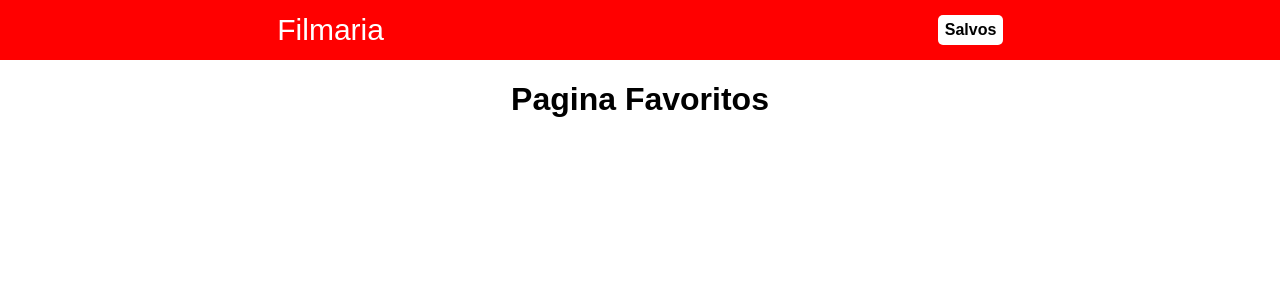
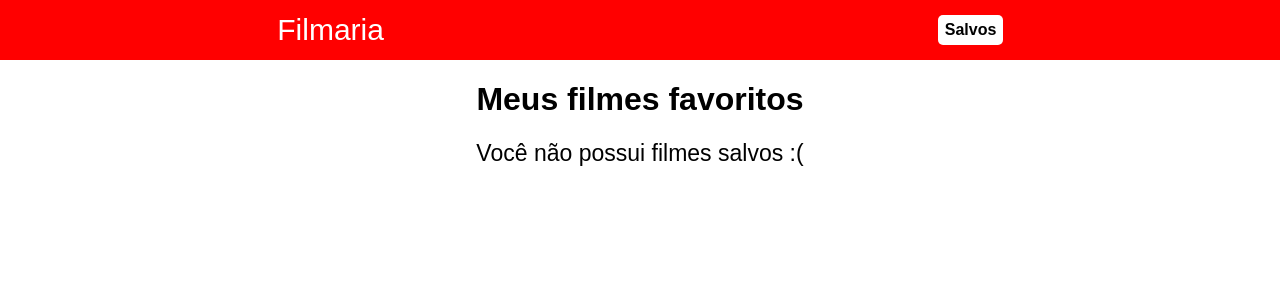
Before and after one commit to j-hellman/react-filmaria, a React (Create React App) app: page /favoritos in a window 1280 px wide. Shown: the top 300 px of the page. Built offline with nearby package versions, Linux system fonts and the light colour scheme.

Commit message:
pagina favoritos

```diff
--- a/src/pages/Favoritos/favoritos.css
+++ b/src/pages/Favoritos/favoritos.css
@@ -0,0 +1,36 @@
+
+#meus-filmes{
+  display: flex;
+  flex-direction: column;
+  justify-content: center;
+  align-items: center;
+  width: 100%;
+}
+
+ul{
+  padding: 0;
+}
+
+ul li{
+  padding: 0;
+  list-style: none;
+  min-width: 800px;
+  display: flex;
+  align-items: center;
+  justify-content: space-between;
+  margin-bottom: 10px;
+}
+
+span{
+  font-size: 23px;
+}
+
+button{
+  margin-left: 15px;
+}
+
+ul li div a{
+  text-decoration: none;
+  color: red;
+  font-size: 18px;
+}
--- a/src/pages/Favoritos/index.js
+++ b/src/pages/Favoritos/index.js
@@ -1,8 +1,51 @@
+import React from 'react';
 import './favoritos.css';
+import { useEffect, useState } from 'react';
+import { Link } from 'react-router-dom';
+import { toast } from 'react-toastify';
 
 
 export default function Favoritos(){
+  const [filmes, setFilmes] = useState([]);
+
+  useEffect(()=>{
+    const minhaLista = localStorage.getItem('filmes'); //Dentro de 'minhaLista' ficarão todos os filmes do 'localStorage'em string
+    setFilmes(JSON.parse(minhaLista) || []); //Transforma em JSON o que estava em string
+  }, []);
+
+  function handleDelete(id){
+    let filtroFilmes = filmes.filter((item) => { //filter faz uma leitura do que existe no arquivo
+      return(item.id !== id);
+    });
+
+    setFilmes(filtroFilmes); //Atualiza a pagina de filmes favoritos
+    localStorage.setItem('filmes', JSON.stringify(filtroFilmes)); //Atualiza o localStorage
+
+    //Substitui o alert
+    toast.success('Filme excluido com sucesso')
+  }
+
+
   return(
-    <h1>Pagina Favoritos</h1>
+    <div id="meus-filmes">
+      <h1>Meus filmes favoritos</h1>
+
+      {/* Mensagem caso lista favoritos vazia*/}
+      {filmes.length === 0 && <span>Você não possui filmes salvos :(</span>}
+
+      <ul>
+        {filmes.map((item) => {
+          return(
+            <li key={item.id}>
+              <span>{item.nome}</span>
+              <div>
+                <Link to={`/filmes/${item.id}`}>Ver detalhes</Link>
+                <button onClick={ () => handleDelete(item.id) } >Excluir</button>
+              </div>
+            </li>
+          );
+        })}
+      </ul>
+    </div>
   );
 }
```
